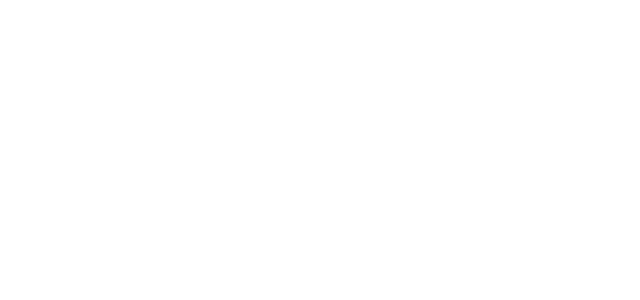
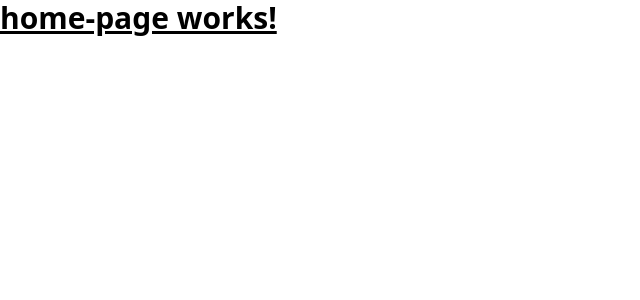
Before and after one commit to rruiz204/poc-looop-mvp, an Angular app in the folder client/: page / in a window 1280 px wide. Shown: the top 300 px of the page, without its empty margins (0-640 px from the left). Built offline with nearby package versions, Linux system fonts and the light colour scheme.

Commit message:
feat(client): build home page

```diff
--- a/client/src/app/app.routes.ts
+++ b/client/src/app/app.routes.ts
@@ -1,3 +1,6 @@
 import { Routes } from '@angular/router';
+import { HomePageComponent } from './modules/home/home-page/home-page.component';
 
-export const routes: Routes = [];
+export const routes: Routes = [
+  { path: "", component: HomePageComponent },
+];
--- /dev/null
+++ b/client/src/app/modules/home/home-page/home-page.component.html
@@ -0,0 +1 @@
+<p class="text-3xl font-bold underline">home-page works!</p>
```
Also changed, not shown: client/src/app/modules/home/home-page/home-page.component.ts (added, +12 -0 lines), client/src/app/modules/home/home-page/home-page.component.scss (added).
